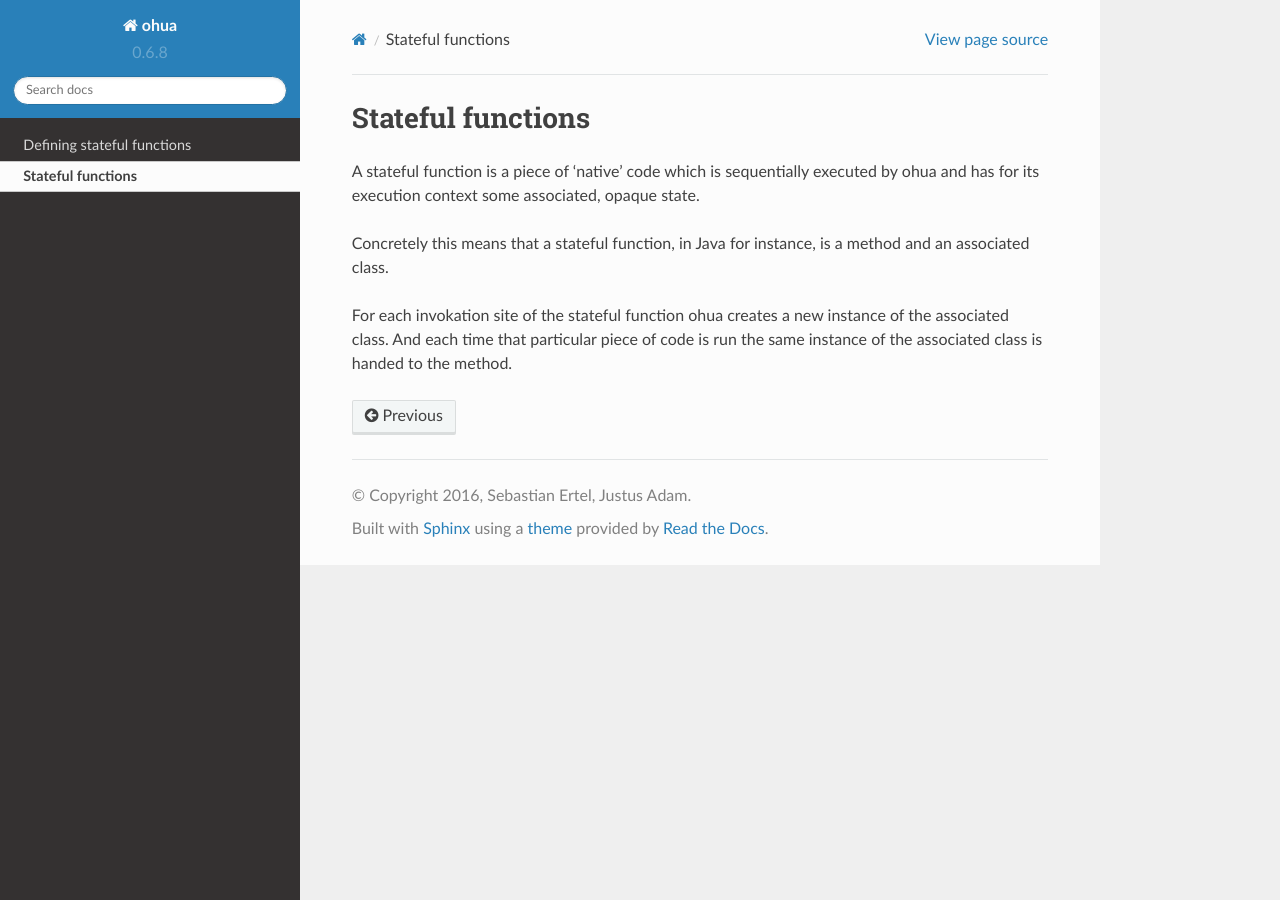
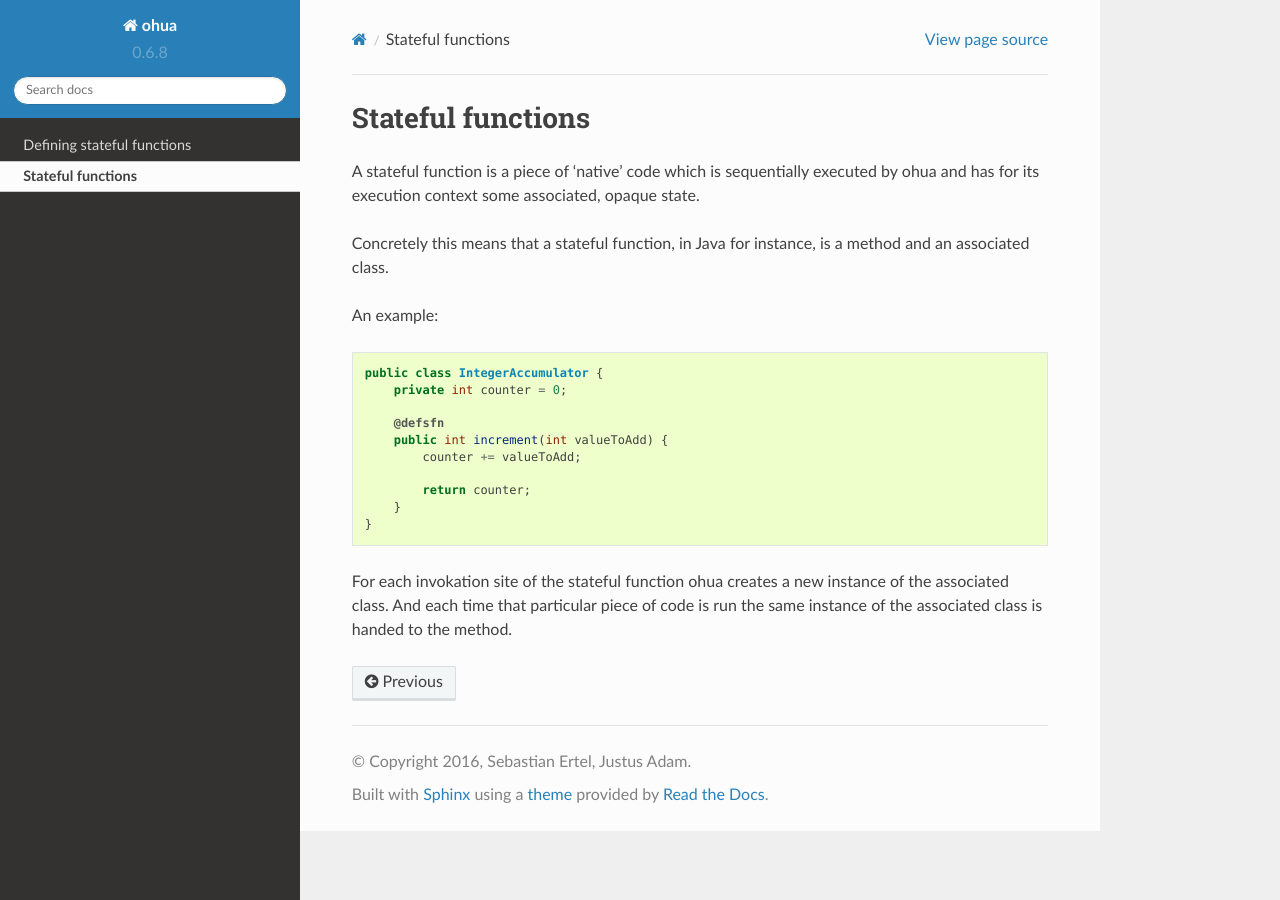
Before and after one commit to ohua-dev/docs, a Sphinx documentation site: the page built from source/stateful-functions.rst, in a window 1280 px wide. Built offline with Sphinx 7.4.7 and the Read the Docs theme 2.0.0, drawn with Linux system fonts in a browser that asks for light colours.

Commit message:
Added a small example to stateful functions

```diff
--- a/source/conf.py
+++ b/source/conf.py
@@ -29,7 +29,7 @@
 # Add any Sphinx extension module names here, as strings. They can be
 # extensions coming with Sphinx (named 'sphinx.ext.*') or your custom
 # ones.
-extensions = []
+extensions = ['sphinx.ext.todo']
 
 # Add any paths that contain templates here, relative to this directory.
 templates_path = ['_templates']
--- a/source/stateful-functions.rst
+++ b/source/stateful-functions.rst
@@ -5,5 +5,22 @@ A stateful function is a piece of 'native' code which is sequentially executed b
 
 Concretely this means that a stateful function, in Java for instance, is a method and an associated class.
 
+An example:
+
+.. todo:: Better example?
+
+.. code:: Java
+
+    public class IntegerAccumulator {
+        private int counter = 0;
+
+        @defsfn
+        public int increment(int valueToAdd) {
+            counter += valueToAdd;
+
+            return counter;
+        }
+    }
+
 For each invokation site of the stateful function ohua creates a new instance of the associated class.
 And each time that particular piece of code is run the same instance of the associated class is handed to the method.
```
Also changed, not shown: 1 other file.
